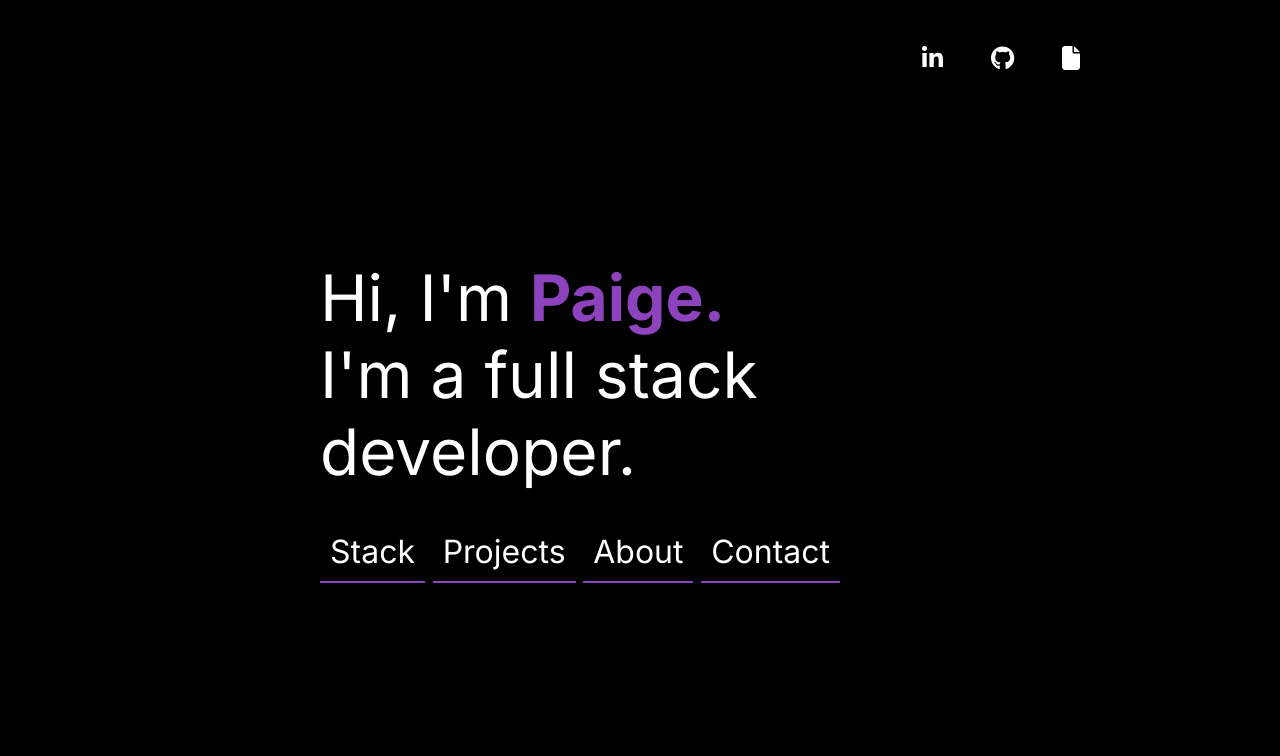
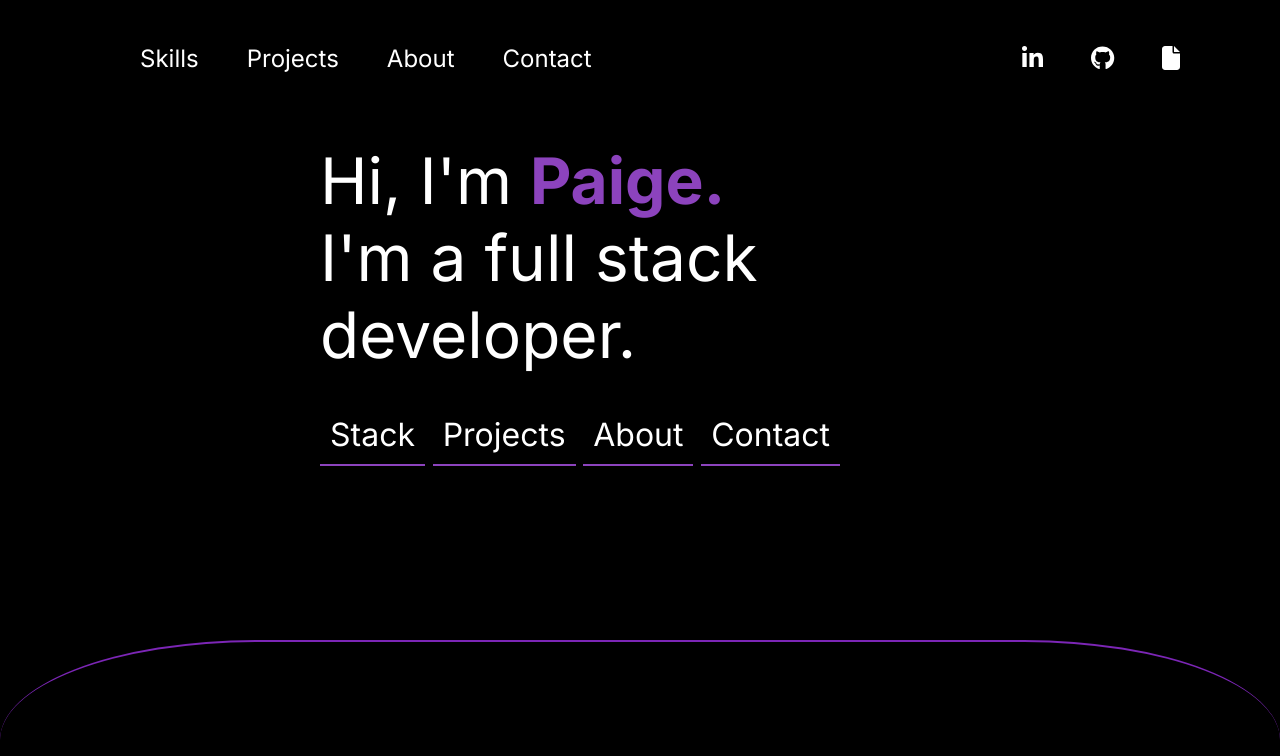
Before and after one commit to PJenkins28/portfolio, a React (Create React App) app: page / in a window 1280 px wide. Shown: the top 756 px of the page. Built offline with nearby package versions, Linux system fonts and the light colour scheme.

Commit message:
Added component headings to navbar

```diff
--- a/src/components/Nav.js
+++ b/src/components/Nav.js
@@ -6,8 +6,15 @@
 
 export default function Nav() {
   return (
-    <nav aria-label="main navigation">
-      {/* <div>Paige Jenkins</div> */}
+    <header aria-label="main navigation">
+      <nav>
+        <ul className="nav">
+          <li>Skills</li>
+          <li>Projects</li>
+          <li>About</li>
+          <li>Contact</li>
+        </ul>
+      </nav>
       <ul>
         <li>
           <a
@@ -31,6 +38,6 @@
           <FontAwesomeIcon icon={faFile} />
         </li>
       </ul>
-    </nav>
+    </header>
   );
 }
--- a/src/index.css
+++ b/src/index.css
@@ -21,19 +21,24 @@
   list-style: none;
   display: flex;
 }
-nav {
+header {
 display: flex;
-justify-content: flex-end;
+justify-content: space-between;
 align-items: center;
-padding: 20px 200px;
+padding: 20px 100px;
 background-color: black;
 color: white;
+position: fixed;
+width: 100%;
 }
-nav div {
+.mav {
+align-self: flex-start;
+}
+header div {
   font-size: 2rem;
 }
 
-nav ul {
+header ul {
   gap: 3rem;
   font-size: 1.5rem;
   align-self: flex-end;
```
